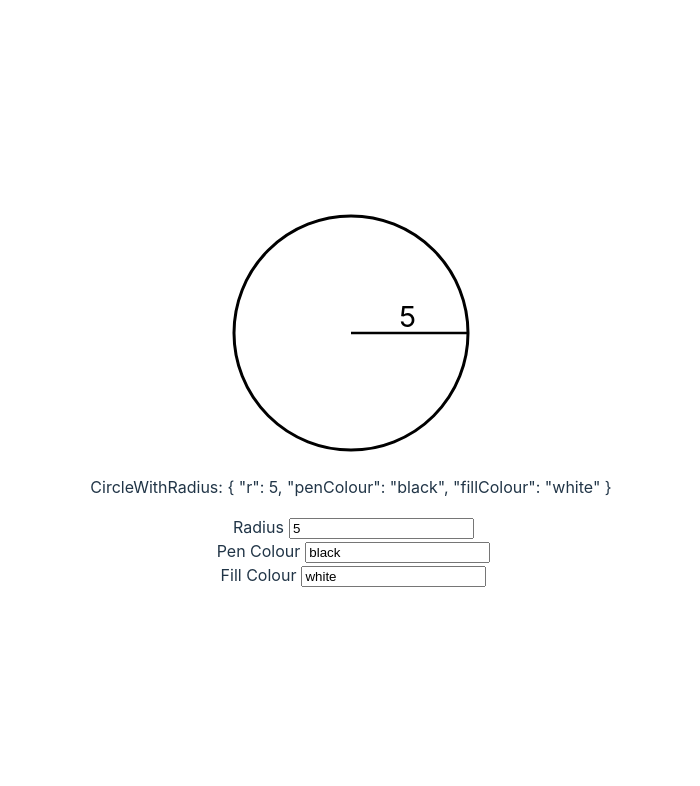
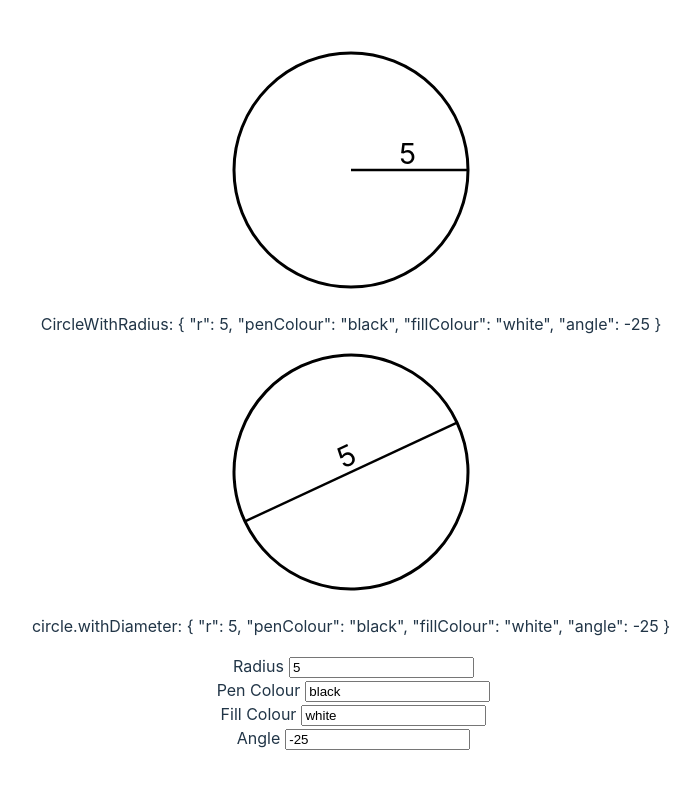
Before and after one commit to Samir70/vue-diags, a Vue app: page / in a window 1280 px wide. Shown: the top 786 px of the page, without its empty margins (289-989 px from the left). Built offline with nearby package versions, Linux system fonts and the light colour scheme.

Commit message:
Add circles.withDiameter

```diff
--- a/src/App.vue
+++ b/src/App.vue
@@ -7,15 +7,17 @@ import * as diags from "./main"
 const radius = ref(5);
 const penCol = ref("black")
 const fillCol = ref("white")
+const angle = ref(-25)
 const tests = {
-  circleWithRadiusTest: () => {
-    return { r: Number(radius.value) || 13, penColour: penCol.value, fillColour: fillCol.value }
+  circleParams: () => {
+    return { r: Number(radius.value) || 13, penColour: penCol.value, fillColour: fillCol.value, angle: angle.value }
   }
 }
 </script>
 
 <template>
-  <component v-bind:is="diags.circles.withRadius" v-bind:params="tests.circleWithRadiusTest()" />
+  <component v-bind:is="diags.circles.withRadius" v-bind:params="tests.circleParams()" />
+  <component v-bind:is="diags.circles.withDiameter" v-bind:params="tests.circleParams()" />
   <div>
     <label for="radius">Radius</label>
     <input type="text" v-model="radius" id="radius" />
@@ -28,6 +30,10 @@ const tests = {
     <label for="fillcol">Fill Colour</label>
     <input type="text" v-model="fillCol" id="fillcol" />
   </div>
+  <div>
+    <label for="angle">Angle</label>
+    <input type="text" v-model="angle" id="angle" />
+  </div>
 </template>
 
 <style scoped>
--- /dev/null
+++ b/src/components/Circles/withDiameter.vue
@@ -0,0 +1,25 @@
+<script setup>
+const props = defineProps({
+    params: Object
+})
+const rotation = `rotate(${props.params.angle})`
+</script>
+<template>
+    <svg viewBox="0 0 400 400" v-bind:transform="rotation" >
+        <circle cx="200" cy="200" r="195" v-bind:stroke="params.penColour" stroke-width="5"
+            v-bind:fill="params.fillColour" />
+        <line x1="5" y1="200" x2="395" y2="200" v-bind:stroke="params.penColour" stroke-width="4" />
+        <text x="190" y="190">{{ params.r }}</text>
+    </svg>
+    <p>circle.withDiameter: {{ props.params }}</p>
+</template>
+<style>
+svg {
+    height: 30vh;
+    width: auto;
+}
+
+text {
+    font-size: 3em;
+}
+</style>
--- a/src/main.js
+++ b/src/main.js
@@ -1,7 +1,8 @@
 import withRadius from "./components/Circles/withRadius.vue"
+import withDiameter from "./components/Circles/withDiameter.vue"
 
 const circles = {
-    withRadius
+    withRadius, withDiameter
 }
 
 export {
```
